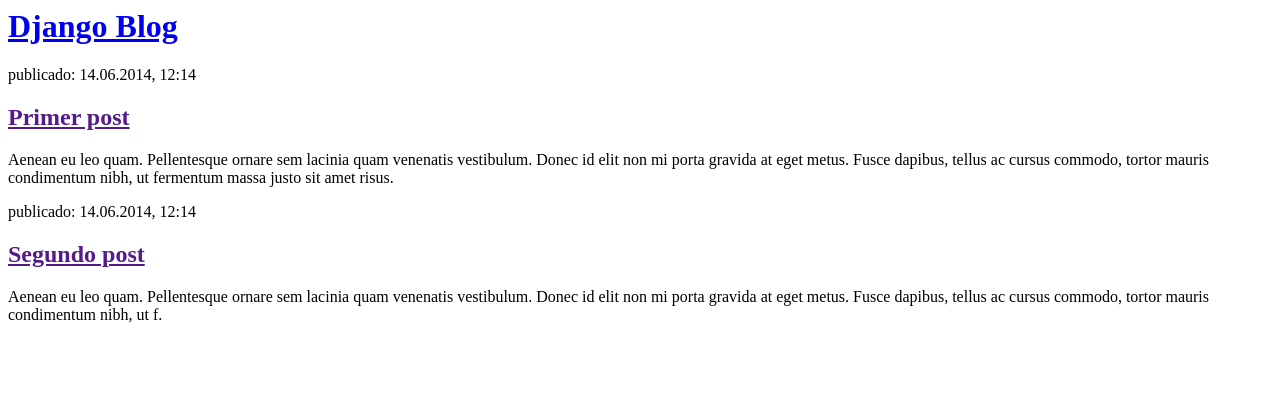
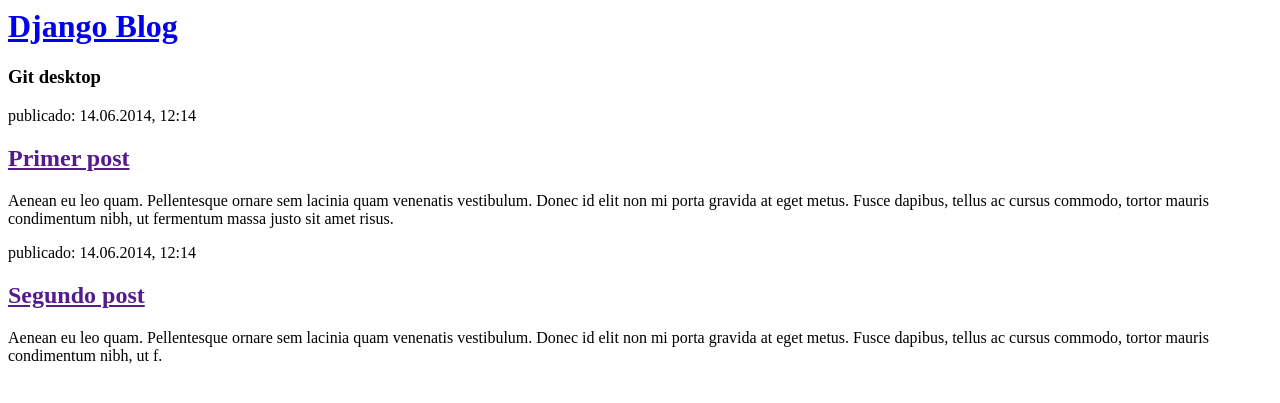
Before and after one commit to ermac2020/Djangoblog, a Django app: page / in a window 1280 px wide. Shown: the top 403 px of the page. Run offline with Django 3.2, Linux system fonts and the light colour scheme.

Commit message:
Update post_lista.html

```diff
--- a/blog/templates/blog/post_lista.html
+++ b/blog/templates/blog/post_lista.html
@@ -5,6 +5,7 @@
     <body>
         <div>
             <h1><a href="/">Django Blog</a></h1>
+            <h3>Git desktop</h3>
         </div>
 
         <div>
```
